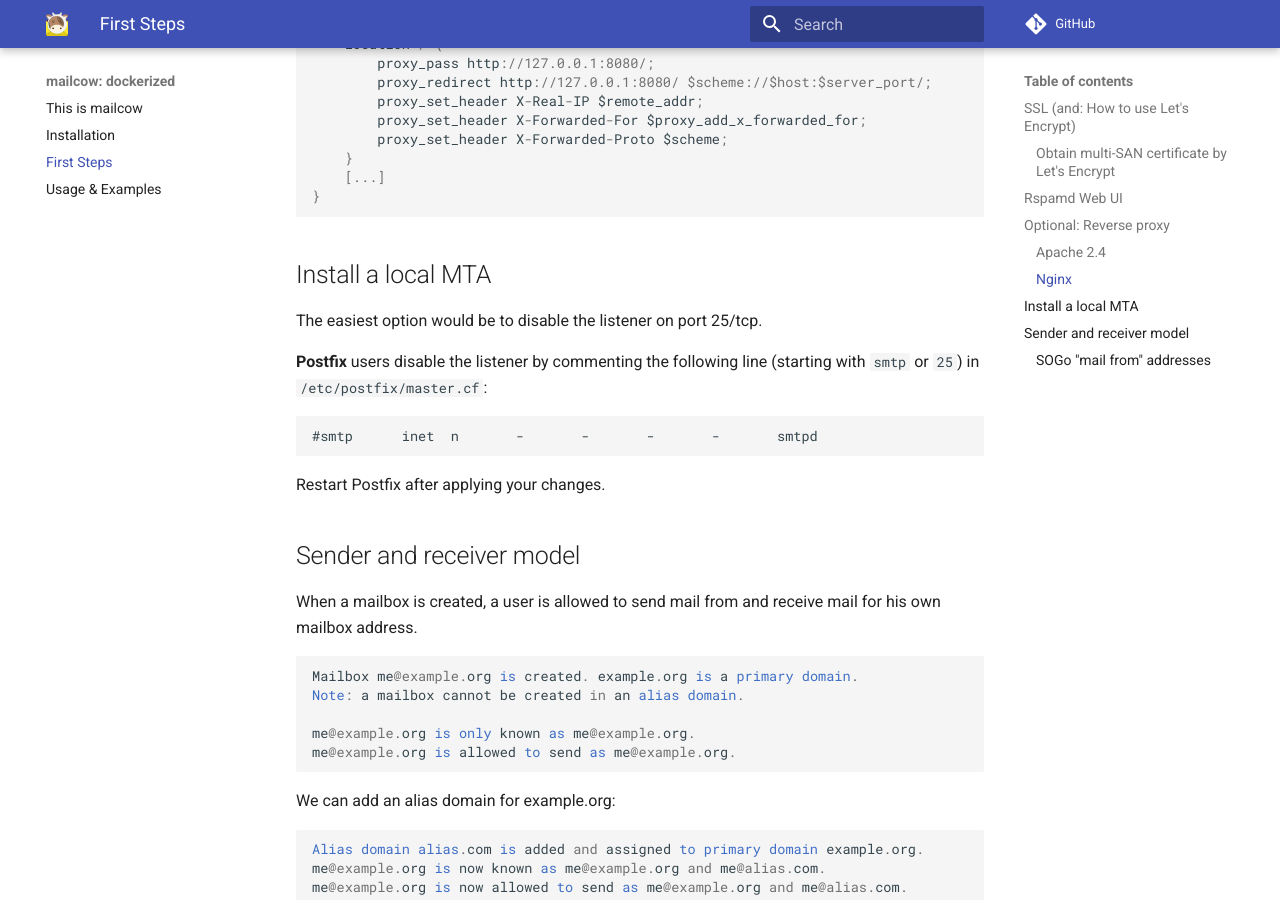
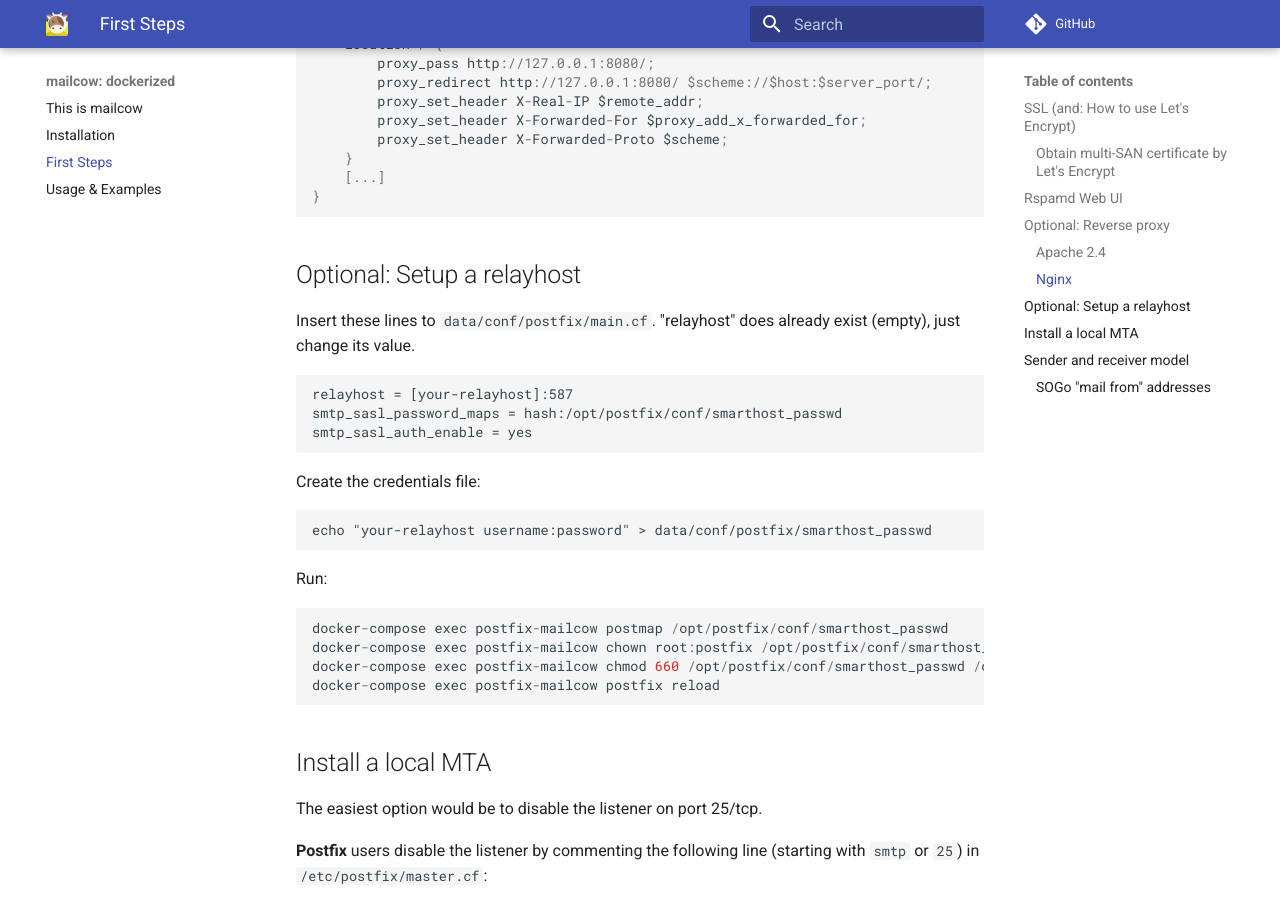
Before and after one commit to Imtiajrex/mailcow-dockerized, an MkDocs documentation site: the page built from docs/first_steps.md, in a window 1280 px wide and 900 px high, scrolled down 3073 px. Built offline with MkDocs 1.6.1 and Material for MkDocs 9.7.7, drawn with Linux system fonts in a browser that asks for light colours; comment, search, counter and statistics services are not loaded; old or Windows-style settings are respelled for this version of MkDocs.

Commit message:
How to add a relayhost

````diff
--- a/docs/first_steps.md
+++ b/docs/first_steps.md
@@ -136,6 +136,29 @@ server {
 }
 ```
 
+## Optional: Setup a relayhost
+
+Insert these lines to `data/conf/postfix/main.cf`. "relayhost" does already exist (empty), just change its value.
+```
+relayhost = [your-relayhost]:587
+smtp_sasl_password_maps = hash:/opt/postfix/conf/smarthost_passwd
+smtp_sasl_auth_enable = yes
+```
+
+Create the credentials file:
+```
+echo "your-relayhost username:password" > data/conf/postfix/smarthost_passwd
+```
+
+Run:
+```
+docker-compose exec postfix-mailcow postmap /opt/postfix/conf/smarthost_passwd
+docker-compose exec postfix-mailcow chown root:postfix /opt/postfix/conf/smarthost_passwd /opt/postfix/conf/smarthost_passwd.db
+docker-compose exec postfix-mailcow chmod 660 /opt/postfix/conf/smarthost_passwd /opt/postfix/conf/smarthost_passwd.db
+docker-compose exec postfix-mailcow postfix reload
+```
+
+
 ## Install a local MTA
 
 The easiest option would be to disable the listener on port 25/tcp.
````
